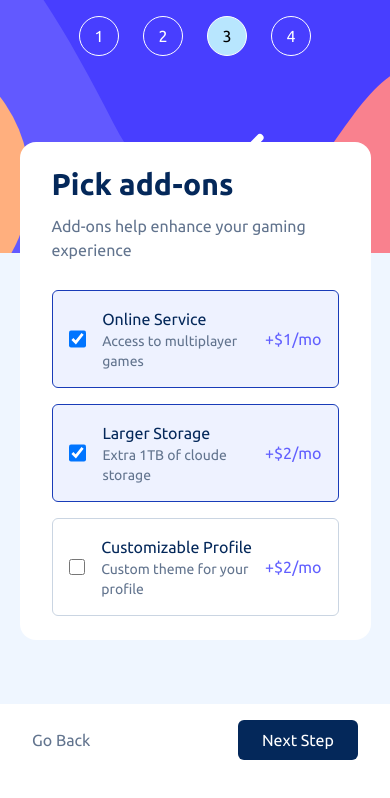
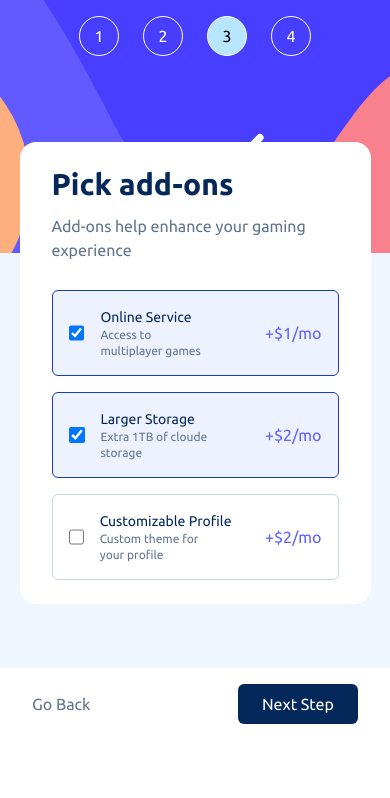
Before and after one commit to Probe-Konto/Multistep-Form, a React (Vite) app: page /multistep-form/addon in a window 390 px wide. Shown: the top 798 px of the page. Built offline with nearby package versions, Linux system fonts and the light colour scheme.

Commit message:
fixing addons width on mobiles

```diff
--- a/src/Components/Addon.tsx
+++ b/src/Components/Addon.tsx
@@ -25,7 +25,7 @@ export default function Addon() {
                 type="checkbox"
                 id={String(index)}
                 name={a.name}
-                className="ms-4 h-5 w-5 checked:bg-indigo-700"
+                className="ms-4 h-4 w-4 checked:bg-indigo-700 md:h-5 md:w-5"
                 checked={subscription.addons.includes(a.name)}
                 onChange={() =>
                   setSubscription((prev) => ({
@@ -42,10 +42,10 @@ export default function Addon() {
                 className="xs:gap-8 flex grow items-center justify-between gap-3 p-4"
               >
                 <p className="flex flex-col">
-                  <span className="text-darkBlue text-base text-nowrap">
+                  <span className="text-darkBlue text-sm text-nowrap md:text-base">
                     {a.name}
                   </span>
-                  <span className="text-sm text-slate-500">
+                  <span className="max-w-[75%] text-xs text-slate-500 md:max-w-full md:text-sm">
                     {a.description}
                   </span>
                 </p>
```
